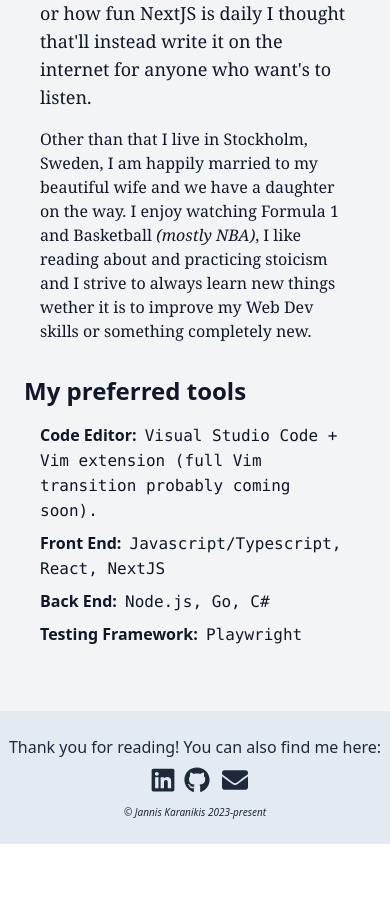
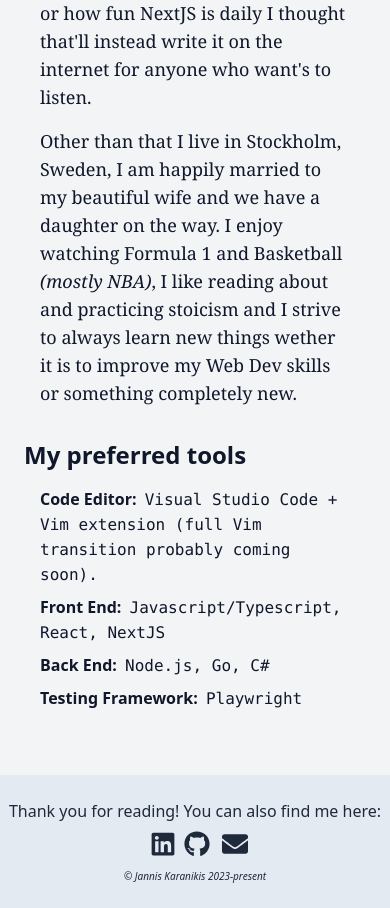
Before and after one commit to JannisK89/tech-blog, a Next.js app: page / in a window 390 px wide. Shown: the part 1000-1908 px from the top of the page. Before the commit the page ends 1844 px from the top, so only its background shows below. Built offline with nearby package versions, Linux system fonts and the light colour scheme.

Commit message:
fixed issue where one paragraph had wrong font-size on mobile

```diff
--- a/pages/index.tsx
+++ b/pages/index.tsx
@@ -61,7 +61,7 @@
                 </p>
               </div>
             </div>
-            <p className="mt-4 mx-4">
+            <p className="mt-4 mx-4 text-lg md:text-base">
               Other than that I live in Stockholm, Sweden, I am happily married to my beautiful wife and we have a
               daughter on the way. I enjoy watching Formula 1 and Basketball{' '}
               <span className="italic">(mostly NBA)</span>, I like reading about and practicing stoicism and I strive to
```
